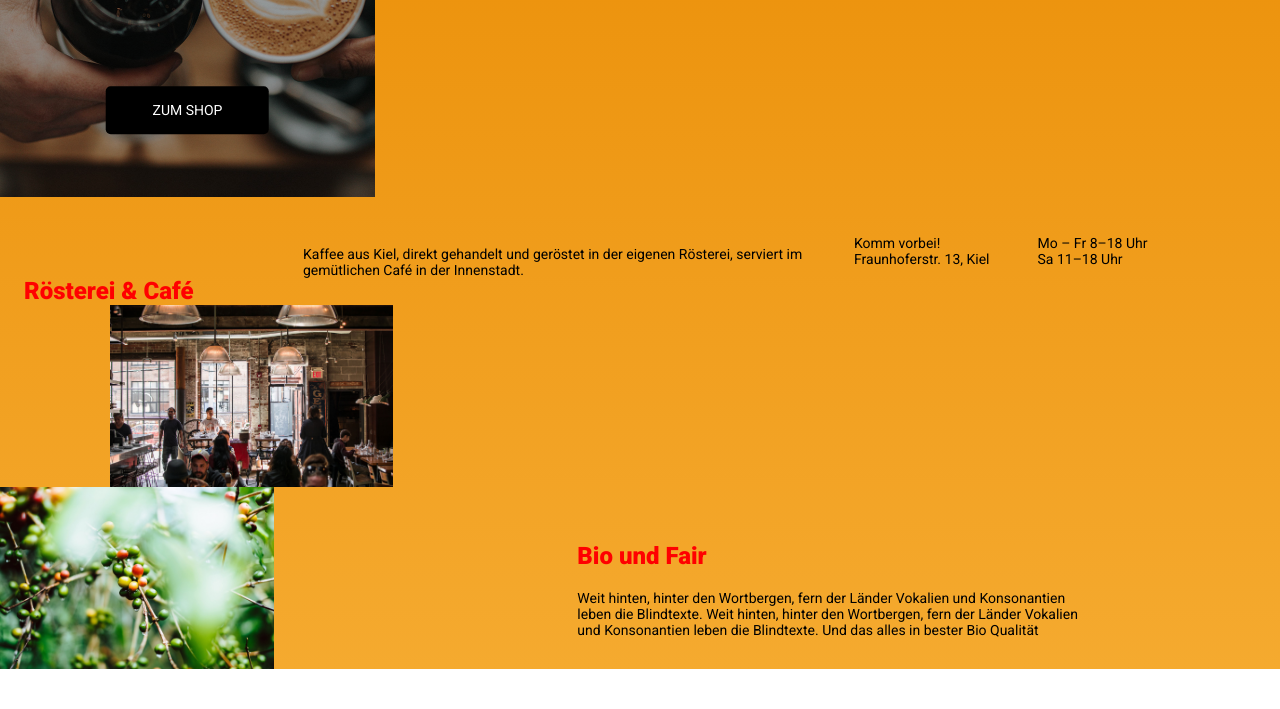
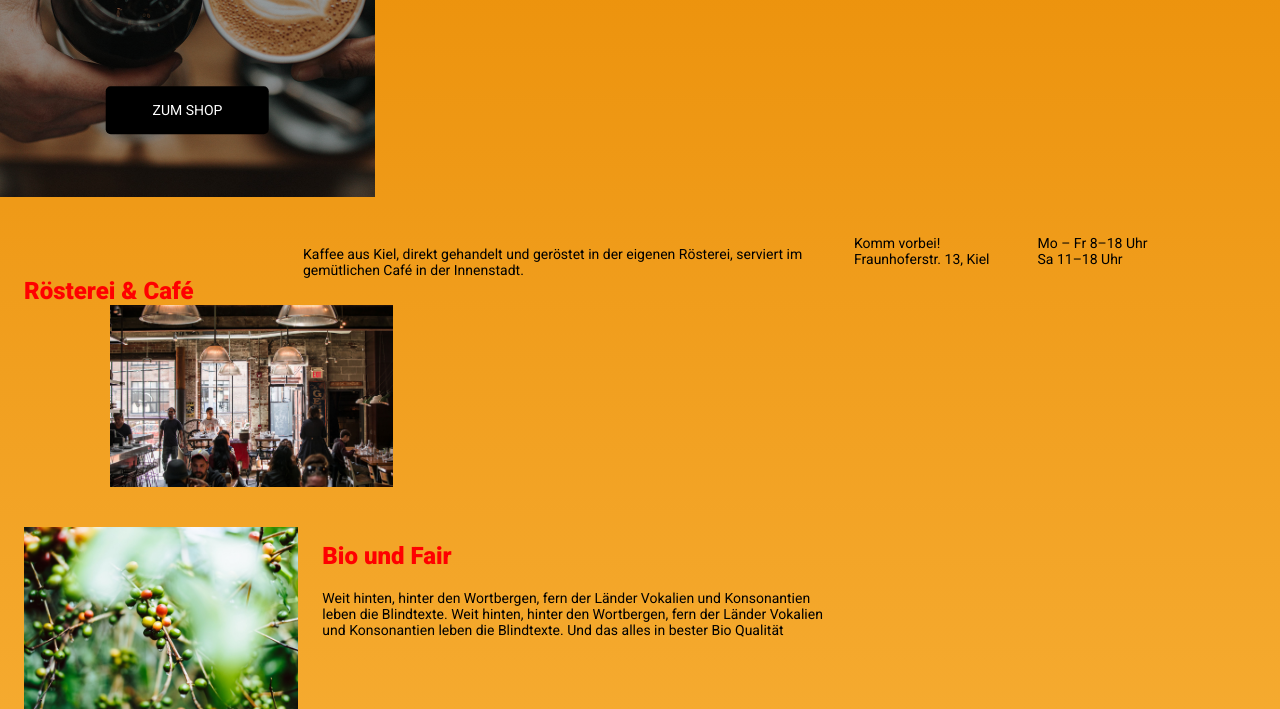
Before and after one commit to EvaHenrike/Rustica, a website built with Parcel: page src/index.html in a window 1280 px wide. Shown: the part 303-1012 px from the top of the page. Before the commit the page ends 972 px from the top, so only its background shows below. Built offline with nearby package versions, Linux system fonts and the light colour scheme; a web font is replaced by a local one.

Commit message:
First Status

```diff
--- a/src/css/main.scss
+++ b/src/css/main.scss
@@ -193,6 +193,14 @@ margin-left:24px;
 
   margin:24px;
 }
+
+.RöstboxIIII{
+  margin-left:24px;
+  margin-right:20px;
+  margin-top: 35px;
+  max-width: 507px;
+
+}
 .h2 {
   font-family: Roboto;
   font-style: normal;
@@ -210,6 +218,8 @@ display: flex;
 
   .RöstbildII{
 display: flex;
+margin-top:40px;
+margin-left:24px;
 
 
 
--- a/src/index.html
+++ b/src/index.html
@@ -79,10 +79,10 @@
   <img class="Röstbild2" src="Images/FEND-coffee-plant.jpg" alt="Coffee Plant Image">
 </div>
 <div class="flexbox">
-  <div class="Röstbox">
+  <div >
 
   </div>
-  <div class="RöstboxI">
+  <div class="RöstboxIIII">
     <h2>Bio und Fair</h2>
     <p>Weit hinten, hinter den Wortbergen, fern der Länder Vokalien und Konsonantien leben die Blindtexte.
       Weit hinten, hinter den Wortbergen, fern der Länder Vokalien und Konsonantien leben die Blindtexte.
```
